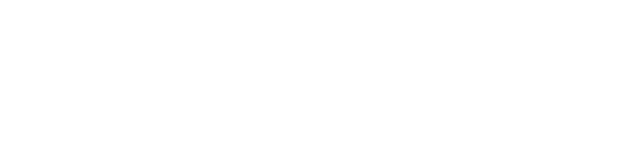
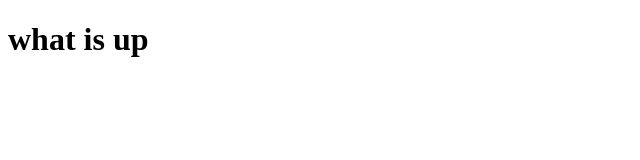
Before and after one commit to adeeldin72/git-branching-lesson, a plain HTML site: page index.html in a window 1280 px wide. Shown: the whole page, without its empty margins (0-640 px from the left). Drawn offline with Linux system fonts and the light colour scheme.

Commit message:
added h1

```diff
--- a/index.html
+++ b/index.html
@@ -1,12 +1,17 @@
 <!DOCTYPE html>
 <html lang="en">
+
 <head>
   <meta charset="UTF-8">
   <meta name="viewport" content="width=device-width, initial-scale=1.0">
   <meta http-equiv="X-UA-Compatible" content="ie=edge">
   <title>Git branching lesson on test</title>
 </head>
+
 <body>
 
+  <h1>what is up</h1>
+
 </body>
+
 </html>
```
